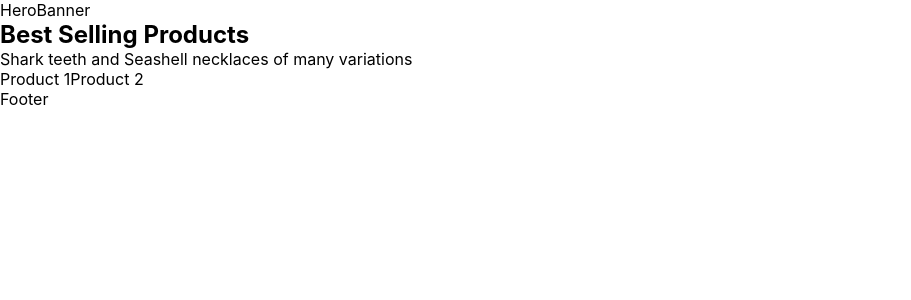
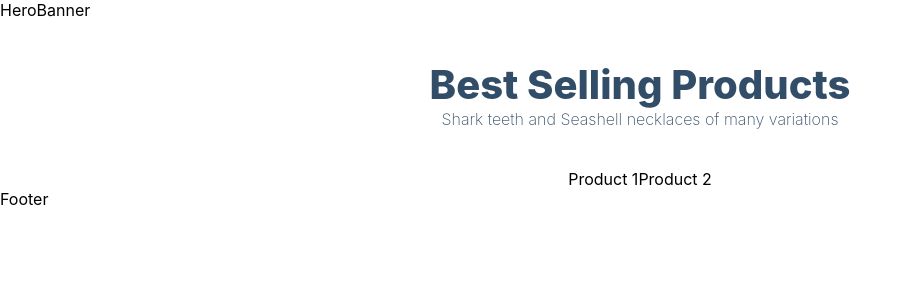
Before and after one commit to Gtzquierdo/the-great-find, a Next.js app: page / in a window 1280 px wide. Shown: the top 300 px of the page, without its empty margins (0-911 px from the left). Built offline with nearby package versions, Linux system fonts and the light colour scheme.

Commit message:
components added

```diff
--- /dev/null
+++ b/components/Cart.jsx
@@ -0,0 +1,9 @@
+import React from 'react'
+
+const Cart = () => {
+  return (
+    <div>Cart</div>
+  )
+}
+
+export default Cart
--- /dev/null
+++ b/components/Footer.jsx
@@ -0,0 +1,9 @@
+import React from 'react'
+
+const Footer = () => {
+  return (
+    <div>Footer</div>
+  )
+}
+
+export default Footer
--- /dev/null
+++ b/components/FooterBanner.jsx
@@ -0,0 +1,9 @@
+import React from 'react'
+
+const FooterBanner = () => {
+  return (
+    <div>FooterBanner</div>
+  )
+}
+
+export default FooterBanner
--- /dev/null
+++ b/components/HeroBanner.jsx
@@ -0,0 +1,9 @@
+import React from 'react'
+
+const HeroBanner = () => {
+  return (
+    <div>HeroBanner</div>
+  )
+}
+
+export default HeroBanner
--- /dev/null
+++ b/components/Layout.jsx
@@ -0,0 +1,9 @@
+import React from 'react'
+
+const Layout = () => {
+  return (
+    <div>Layout</div>
+  )
+}
+
+export default Layout
--- /dev/null
+++ b/components/Product.jsx
@@ -0,0 +1,9 @@
+import React from 'react'
+
+const Product = () => {
+  return (
+    <div>Product</div>
+  )
+}
+
+export default Product
--- /dev/null
+++ b/components/index.js
@@ -0,0 +1,7 @@
+export { default as FooterBanner } from './FooterBanner';
+export { default as HeroBanner } from './HeroBanner';
+export { default as Cart } from './Cart';
+export { default as Footer } from './Footer';
+export { default as Header } from './Header';
+export { default as Product } from './Product';
+export { default as Layout } from './Layout';
--- a/package.json
+++ b/package.json
@@ -23,7 +23,7 @@
     "stripe": "^8.209.0"
   },
   "devDependencies": {
-    "@babel/preset-react": "^7.16.7",
+    "@babel/preset-react": "^7.18.6",
     "eslint": "8.13.0",
     "eslint-config-next": "12.1.4"
   }
--- a/pages/index.js
+++ b/pages/index.js
@@ -1,4 +1,6 @@
 import React from 'react'
+
+import { Product, FooterBanner, HeroBanner } from '../components';
 
 const Home = () => {
   return (
@@ -6,13 +8,13 @@
       HeroBanner
 
 
-      <div>
+      <div className='products-heading'>
         <h2>Best Selling Products</h2>
         <p>Shark teeth and Seashell necklaces of many variations</p>
       </div>
 
 
-      <div>
+      <div className='products-container'>
         {['Product 1', 'Product 2'].map((product) => product)}
       </div>
 
```
Also changed, not shown: components/Navbar.jsx (added, +9 -0 lines), .babelrc, 2 other files (tests, documents, lock files or other folders).
